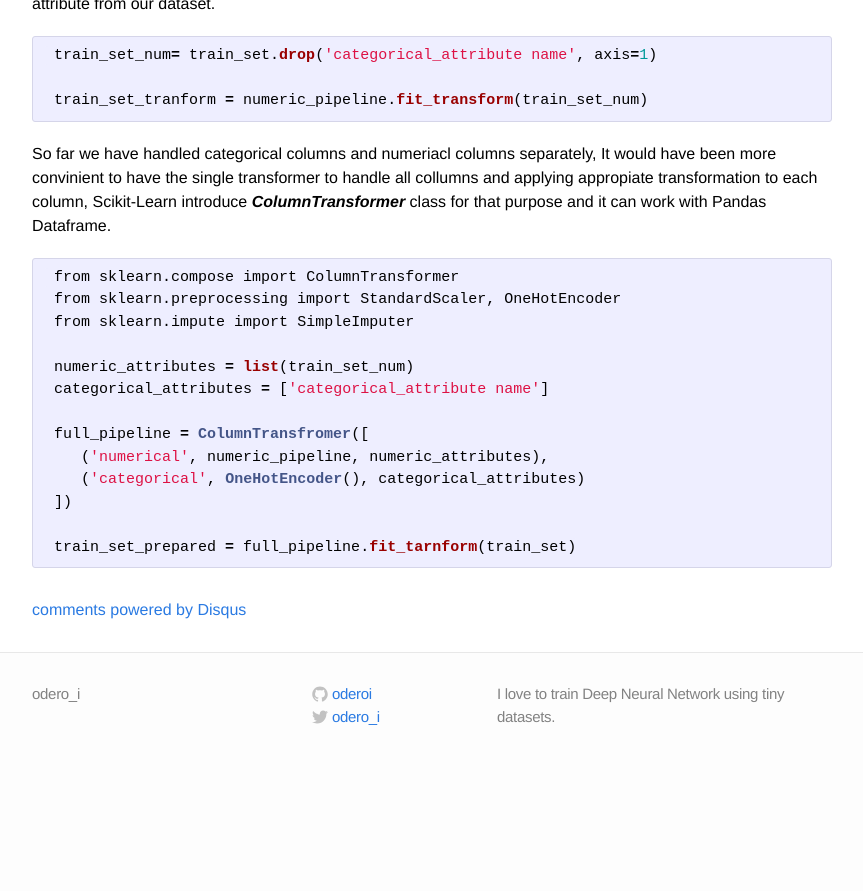
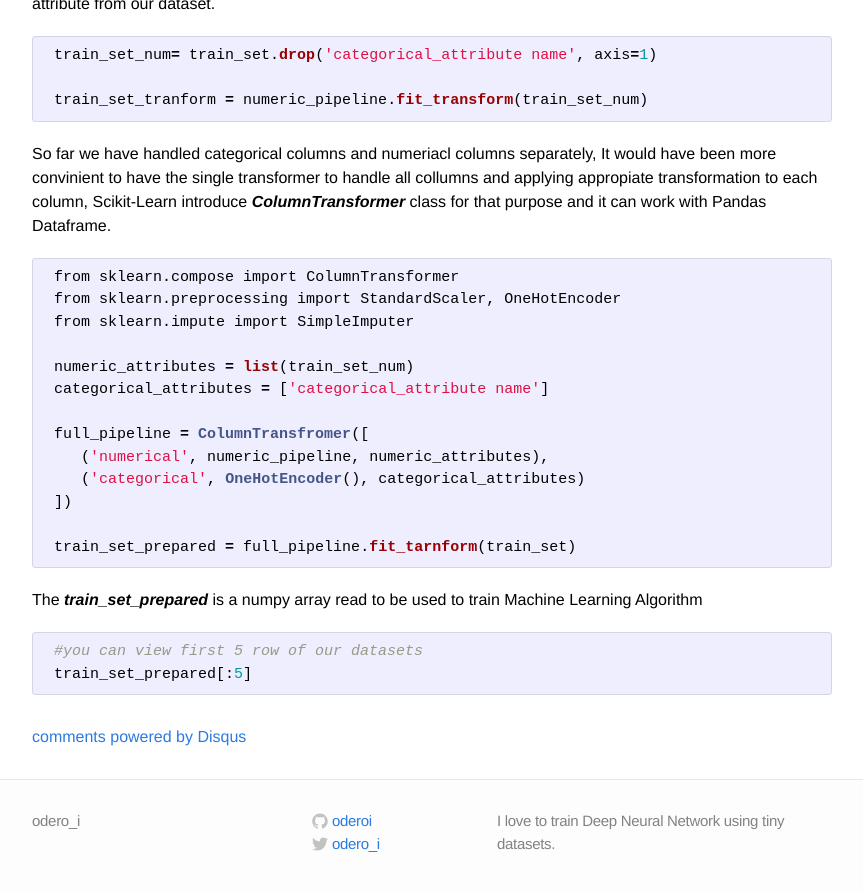
Before and after one commit to oderoi/oderoi.github.io, a Jekyll site: the page built from _posts/2023-08-03-Prepare the Data for Machine Learning Algorithms.markdown, in a window 1280 px wide and 900 px high, scrolled down 4367 px. Shown: the top 891 px of the window, without its empty margins (208-1071 px from the left). Built offline with Jekyll 4.4.1, drawn with Linux system fonts in a browser that asks for light colours; comment, search, counter and statistics services are not loaded; before the commit the page ends 5140 px from its top, so only the background shows below that.

Commit message:
Update 2023-08-03-Prepare the Data for Machine Learning Algorithms.markdown

````diff
--- a/_posts/2023-08-03-Prepare the Data for Machine Learning Algorithms.markdown
+++ b/_posts/2023-08-03-Prepare the Data for Machine Learning Algorithms.markdown
@@ -200,3 +200,10 @@ So far we have handled categorical columns and numeriacl columns separately, It
 
  train_set_prepared = full_pipeline.fit_tarnform(train_set)
 ```
+
+The ***train_set_prepared*** is a numpy array read to be used to train Machine Learning Algorithm
+
+```python
+ #you can view first 5 row of our datasets
+ train_set_prepared[:5]
+```
````
